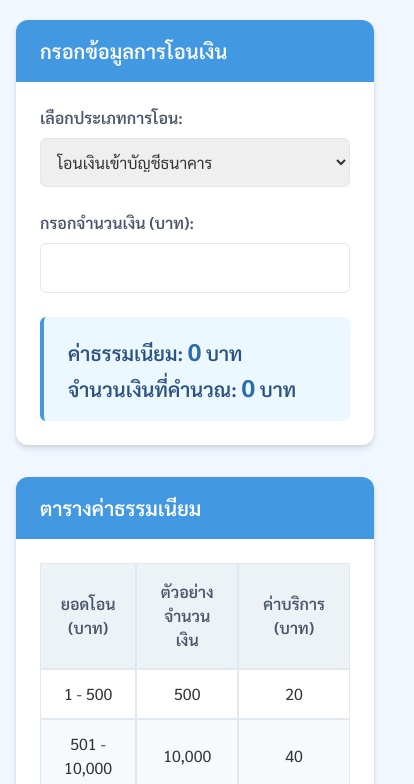
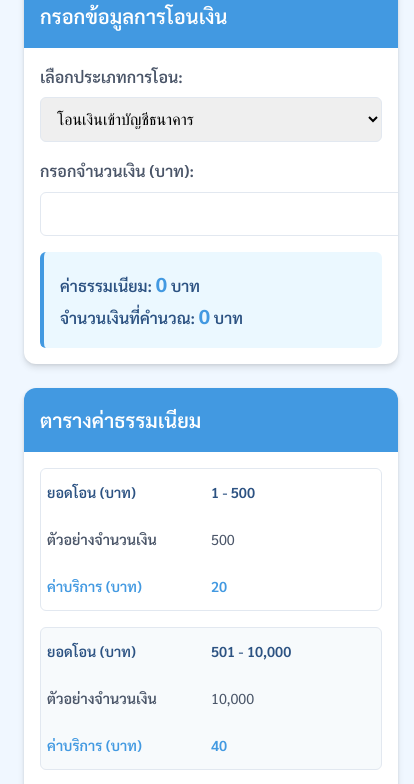
Before and after one commit to jornjud/Ratefee, a plain HTML site: page index.html in a window 390 px wide. Shown: the part 164-948 px from the top of the page, 414 px wide, since content can reach past the window. Drawn offline with nearby package versions, Linux system fonts and the light colour scheme.

Commit message:
Add files via upload
add mobile support

```diff
--- a/index.html
+++ b/index.html
@@ -4,7 +4,6 @@
     <meta charset="UTF-8">
     <meta name="viewport" content="width=device-width, initial-scale=1.0">
     <title>คำนวณค่าธรรมเนียมการโอนเงิน</title>
-    <link href="https://cdnjs.cloudflare.com/ajax/libs/tailwindcss/2.2.19/tailwind.min.css" rel="stylesheet">
     <link href="styles.css" rel="stylesheet">
 </head>
 <body>
--- a/scripts.js
+++ b/scripts.js
@@ -20,8 +20,6 @@ function updateFeeDisplay() {
     const amount = parseFloat(document.getElementById('amount').value) || 0;
     const fee = calculateFee(amount, type);
     document.getElementById('fee').textContent = fee.toLocaleString();
-
-    // แสดงจำนวนเงินที่ใช้ในการคำนวณ
     document.getElementById('calculatedAmount').textContent = amount.toLocaleString();
 }
 
@@ -61,9 +59,9 @@ function createFeeTable(type) {
         const maxDisplay = typeof range.max === 'number' ? range.max.toLocaleString() : range.max;
         const feeDisplay = typeof range.fee === 'number' ? range.fee.toLocaleString() : range.fee;
         row.innerHTML = `
-            <td class="p-3 text-center">${range.min.toLocaleString()} - ${maxDisplay}</td>
-            <td class="p-3 text-center">${range.max === 'ขึ้นไป' ? '-' : maxDisplay}</td>
-            <td class="p-3 text-center">${feeDisplay}</td>
+            <td data-label="ยอดโอน (บาท)" class="fee-range">${range.min.toLocaleString()} - ${maxDisplay}</td>
+            <td data-label="ตัวอย่างจำนวนเงิน" class="fee-example">${range.max === 'ขึ้นไป' ? '-' : maxDisplay}</td>
+            <td data-label="ค่าบริการ (บาท)" class="fee-value">${feeDisplay}</td>
         `;
         tableBody.appendChild(row);
     });
--- a/styles.css
+++ b/styles.css
@@ -1,60 +1,71 @@
 @import url('https://fonts.googleapis.com/css2?family=Sarabun:wght@300;400;600;700&display=swap');
+
+:root {
+    --primary-color: #4299e1;
+    --primary-dark: #2c5282;
+    --secondary-color: #4a5568;
+    --background-color: #f0f7ff;
+    --card-background: white;
+    --border-color: #e2e8f0;
+}
 
 body {
     font-family: 'Sarabun', sans-serif;
-    background-color: #f0f7ff;
-    color: #333;
+    background-color: var(--background-color);
+    color: var(--secondary-color);
+    line-height: 1.6;
 }
 
 .container {
+    width: 100%;
     max-width: 800px;
-    margin: 2rem auto;
+    margin: 1rem auto;
     padding: 0 1rem;
 }
 
 h1 {
-    color: #2c5282;
+    color: var(--primary-dark);
     text-align: center;
-    margin-bottom: 2rem;
+    margin-bottom: 1.5rem;
     font-weight: 700;
-    font-size: 2.5rem;
+    font-size: 2rem;
 }
 
 .card {
-    background-color: white;
+    background-color: var(--card-background);
     border-radius: 12px;
     box-shadow: 0 4px 6px rgba(0, 0, 0, 0.1), 0 1px 3px rgba(0, 0, 0, 0.08);
-    margin-bottom: 2rem;
+    margin-bottom: 1.5rem;
     overflow: hidden;
 }
 
 .card-header {
-    background-color: #4299e1;
+    background-color: var(--primary-color);
     color: white;
-    padding: 1rem 1.5rem;
+    padding: 1rem;
     font-weight: 600;
     font-size: 1.25rem;
 }
 
 .card-body {
-    padding: 1.5rem;
+    padding: 1rem;
 }
 
 .input-group {
-    margin-bottom: 1.5rem;
+    margin-bottom: 1rem;
 }
 
 label {
     display: block;
     margin-bottom: 0.5rem;
     font-weight: 600;
-    color: #4a5568;
+    color: var(--secondary-color);
 }
 
 select, input[type="number"] {
     width: 100%;
     padding: 0.75rem;
-    border: 1px solid #e2e8f0;
+    border: 1px solid var(--border-color);
     border-radius: 6px;
     font-size: 1rem;
     transition: border-color 0.2s ease-in-out;
@@ -62,46 +73,47 @@ select, input[type="number"] {
 
 select:focus, input[type="number"]:focus {
     outline: none;
-    border-color: #4299e1;
+    border-color: var(--primary-color);
     box-shadow: 0 0 0 3px rgba(66, 153, 225, 0.2);
 }
 
 .result {
     background-color: #ebf8ff;
-    border-left: 4px solid #4299e1;
-    padding: 1rem 1.5rem;
-    margin-top: 1.5rem;
+    border-left: 4px solid var(--primary-color);
+    padding: 1rem;
+    margin-top: 1rem;
     border-radius: 6px;
 }
 
 .result-text {
-    font-size: 1.25rem;
+    font-size: 1rem;
     font-weight: 600;
-    color: #2c5282;
+    color: var(--primary-dark);
 }
 
 .result-value {
-    font-size: 1.5rem;
+    font-size: 1.25rem;
     font-weight: 700;
-    color: #2b6cb0;
+    color: var(--primary-color);
 }
 
 table {
     width: 100%;
     border-collapse: separate;
     border-spacing: 0;
+    font-size: 0.9rem;
 }
 
 th, td {
-    padding: 1rem;
+    padding: 0.75rem 0.5rem;
     text-align: center;
-    border: 1px solid #e2e8f0;
+    border: 1px solid var(--border-color);
 }
 
 th {
     background-color: #edf2f7;
     font-weight: 600;
-    color: #4a5568;
+    color: var(--secondary-color);
 }
 
 tr:nth-child(even) {
@@ -113,15 +125,76 @@ tr:hover {
 }
 
 .fee-range {
-    color: #2c5282;
+    color: var(--primary-dark);
     font-weight: 600;
 }
 
 .fee-example {
-    color: #4a5568;
+    color: var(--secondary-color);
 }
 
 .fee-value {
-    color: #2b6cb0;
+    color: var(--primary-color);
     font-weight: 600;
 }
+
+@media (min-width: 640px) {
+    .container {
+        padding: 0 2rem;
+    }
+
+    h1 {
+        font-size: 2.5rem;
+    }
+
+    .card-header {
+        padding: 1rem 1.5rem;
+    }
+
+    .card-body {
+        padding: 1.5rem;
+    }
+
+    table {
+        font-size: 1rem;
+    }
+
+    th, td {
+        padding: 1rem;
+    }
+}
+
+@media (max-width: 639px) {
+    table, thead, tbody, th, td, tr {
+        display: block;
+    }
+
+    thead tr {
+        position: absolute;
+        top: -9999px;
+        left: -9999px;
+    }
+
+    tr {
+        margin-bottom: 1rem;
+        border: 1px solid var(--border-color);
+        border-radius: 6px;
+    }
+
+    td {
+        border: none;
+        position: relative;
+        padding-left: 50%;
+        text-align: left;
+    }
+
+    td:before {
+        content: attr(data-label);
+        position: absolute;
+        left: 6px;
+        width: 45%;
+        padding-right: 10px;
+        white-space: nowrap;
+        font-weight: 600;
+    }
+}
```
